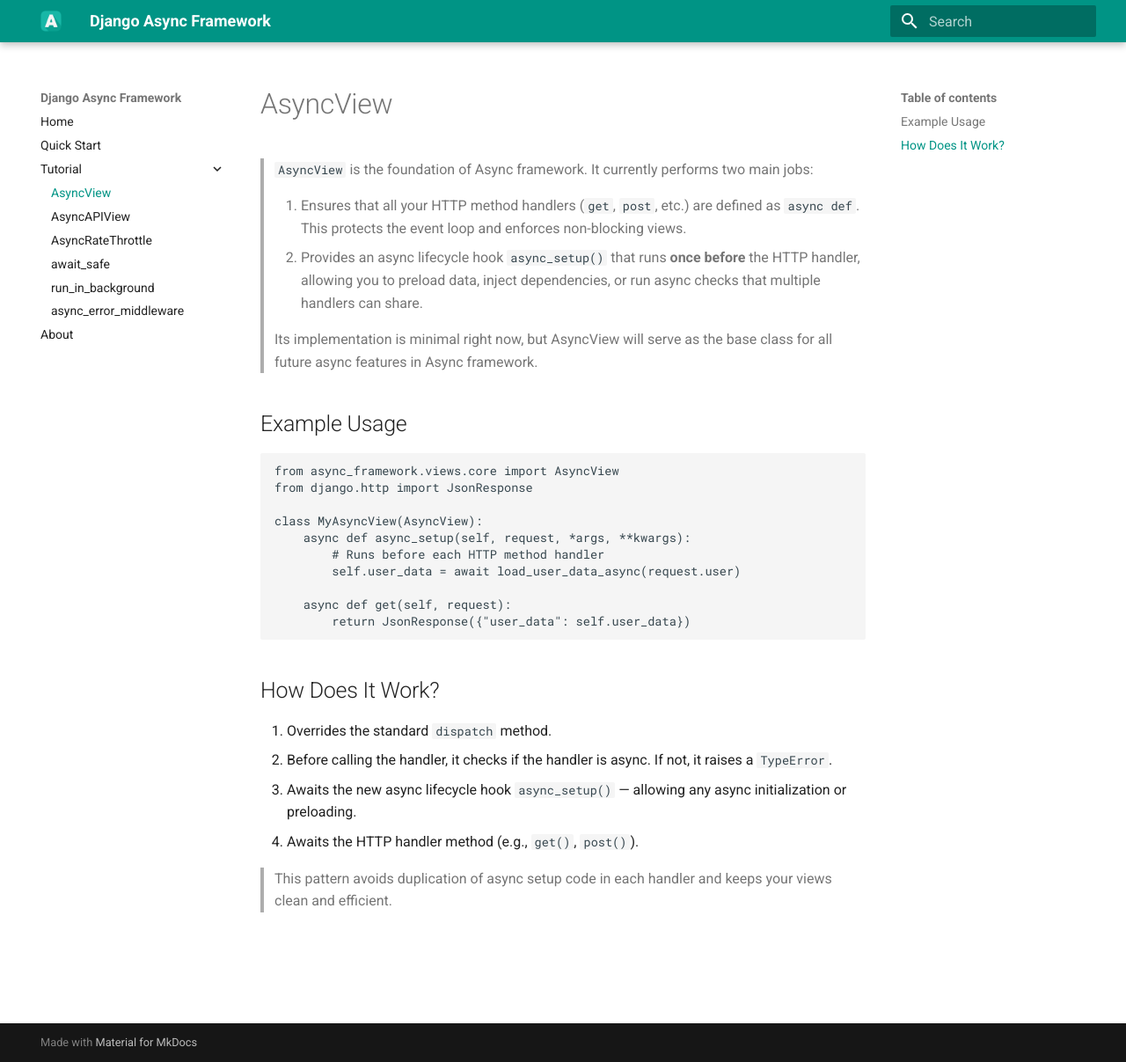
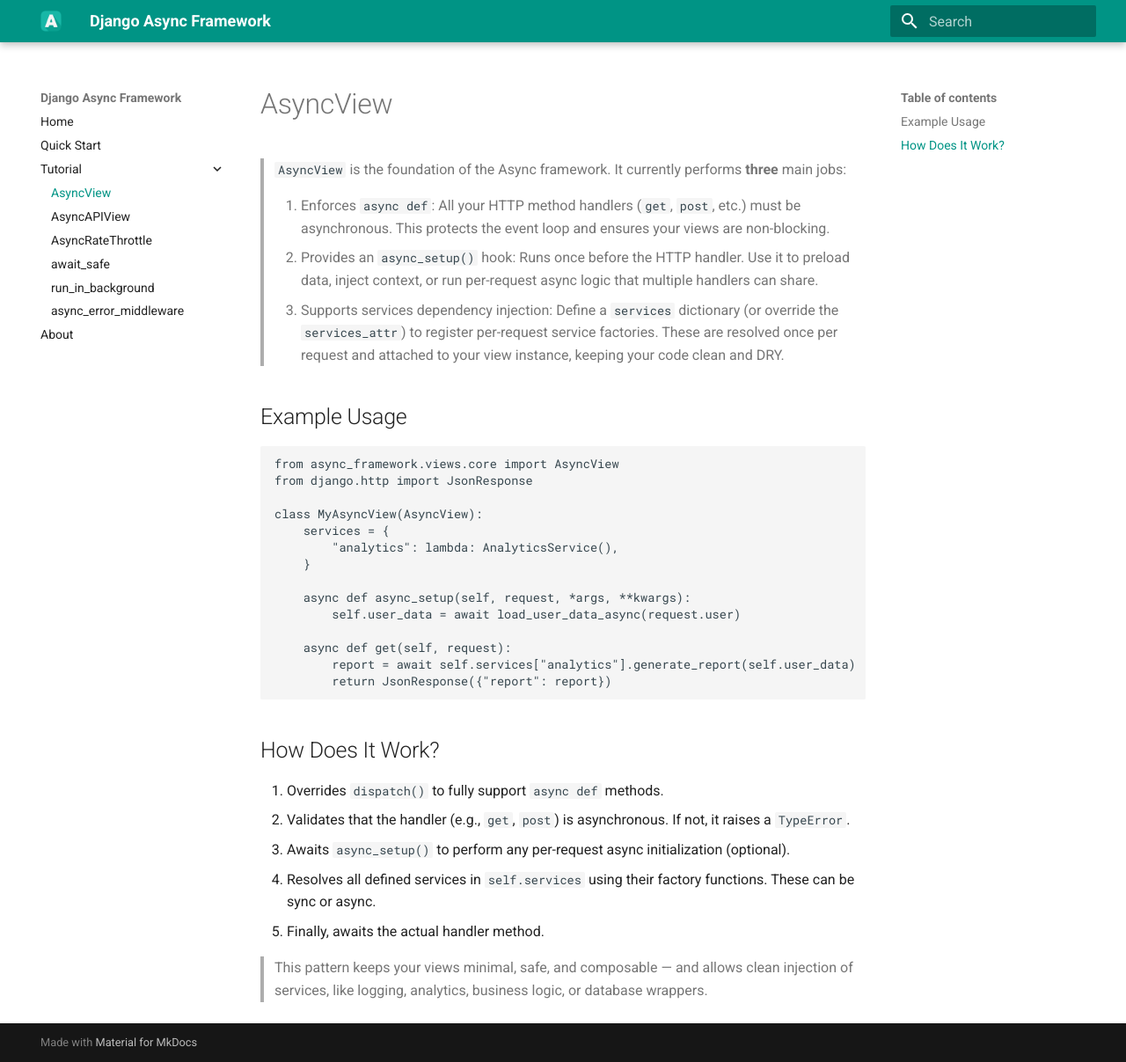
Before and after one commit to mouhamaddev/django-async-framework, an MkDocs documentation site: the page built from docs/tutorial/asyncview.md, in a window 1280 px wide and 1207 px high. Shown: the whole window at 88% size. Built offline with MkDocs 1.6.1 and Material for MkDocs 9.7.7, drawn with Linux system fonts in a browser that asks for light colours.

Commit message:
docs: add docs for services DI

````diff
--- a/docs/tutorial/asyncview.md
+++ b/docs/tutorial/asyncview.md
@@ -1,10 +1,9 @@
-> `AsyncView` is the foundation of Async framework.
-> It currently performs two main jobs:
+> `AsyncView` is the foundation of the Async framework.
+> It currently performs **three** main jobs:
 >
-> 1. Ensures that all your HTTP method handlers (`get`, `post`, etc.) are defined as `async def`. This protects the event loop and enforces non-blocking views.
-> 2. Provides an async lifecycle hook `async_setup()` that runs **once before** the HTTP handler, allowing you to preload data, inject dependencies, or run async checks that multiple handlers can share.
->
-> Its implementation is minimal right now, but AsyncView will serve as the base class for all future async features in Async framework.
+> 1. Enforces `async def`: All your HTTP method handlers (`get`, `post`, etc.) must be asynchronous. This protects the event loop and ensures your views are non-blocking.
+> 2. Provides an `async_setup()` hook: Runs once before the HTTP handler. Use it to preload data, inject context, or run per-request async logic that multiple handlers can share.
+> 3. Supports services dependency injection: Define a `services` dictionary (or override the `services_attr`) to register per-request service factories. These are resolved once per request and attached to your view instance, keeping your code clean and DRY.
 
 ## Example Usage
 
@@ -13,19 +12,24 @@
 from django.http import JsonResponse
 
 class MyAsyncView(AsyncView):
+    services = {
+        "analytics": lambda: AnalyticsService(),
+    }
+
     async def async_setup(self, request, *args, **kwargs):
-        # Runs before each HTTP method handler
         self.user_data = await load_user_data_async(request.user)
 
     async def get(self, request):
-        return JsonResponse({"user_data": self.user_data})
+        report = await self.services["analytics"].generate_report(self.user_data)
+        return JsonResponse({"report": report})
 ```
 
 ## How Does It Work?
 
-1. Overrides the standard `dispatch` method.
-2. Before calling the handler, it checks if the handler is async. If not, it raises a `TypeError`.
-3. Awaits the new async lifecycle hook `async_setup()` — allowing any async initialization or preloading.
-4. Awaits the HTTP handler method (e.g., `get()`, `post()`).
+1. Overrides `dispatch()` to fully support `async def` methods.
+2. Validates that the handler (e.g., `get`, `post`) is asynchronous. If not, it raises a `TypeError`.
+3. Awaits `async_setup()` to perform any per-request async initialization (optional).
+4. Resolves all defined services in `self.services` using their factory functions. These can be sync or async.
+5. Finally, awaits the actual handler method.
 
-> This pattern avoids duplication of async setup code in each handler and keeps your views clean and efficient.
+> This pattern keeps your views minimal, safe, and composable — and allows clean injection of services, like logging, analytics, business logic, or database wrappers.
````
